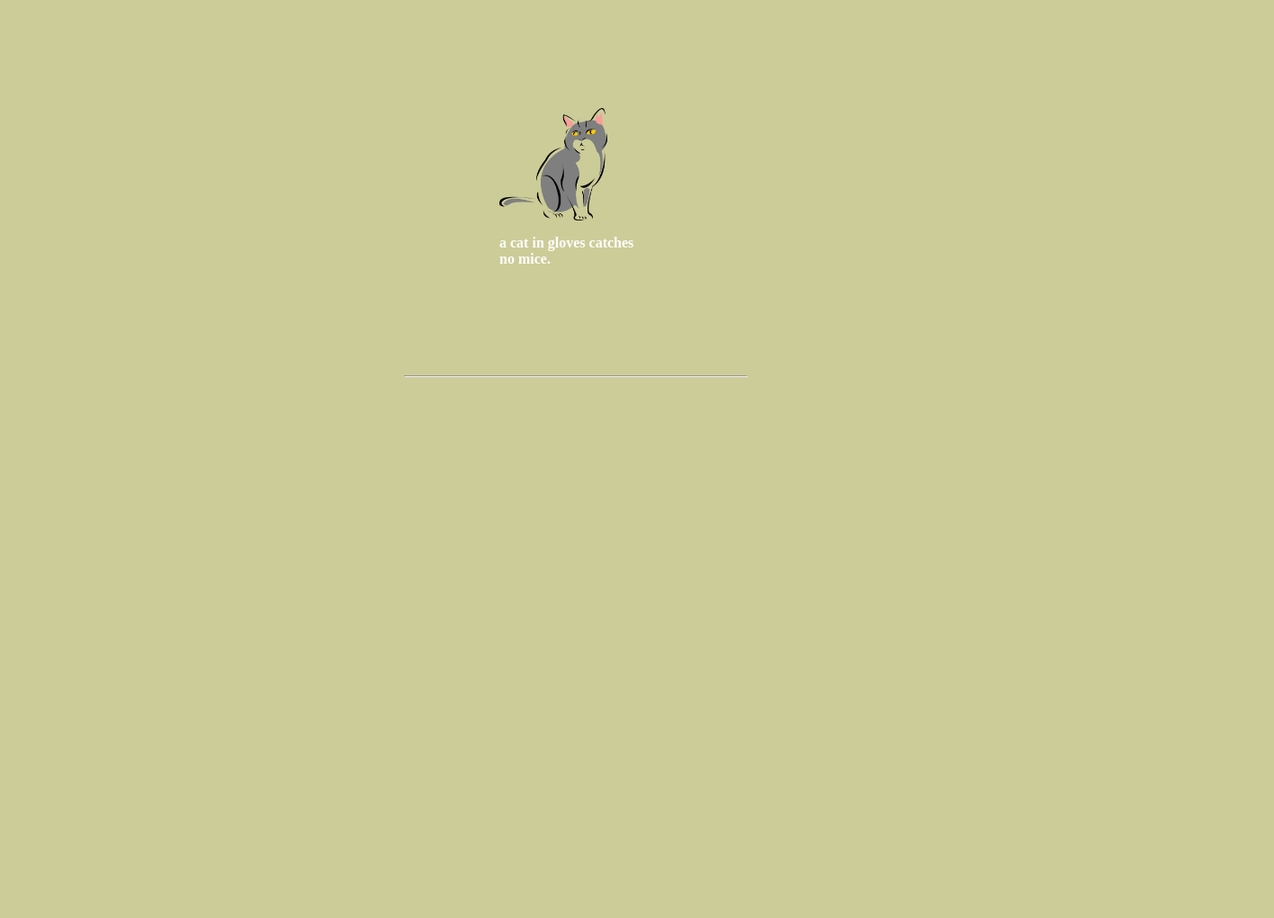
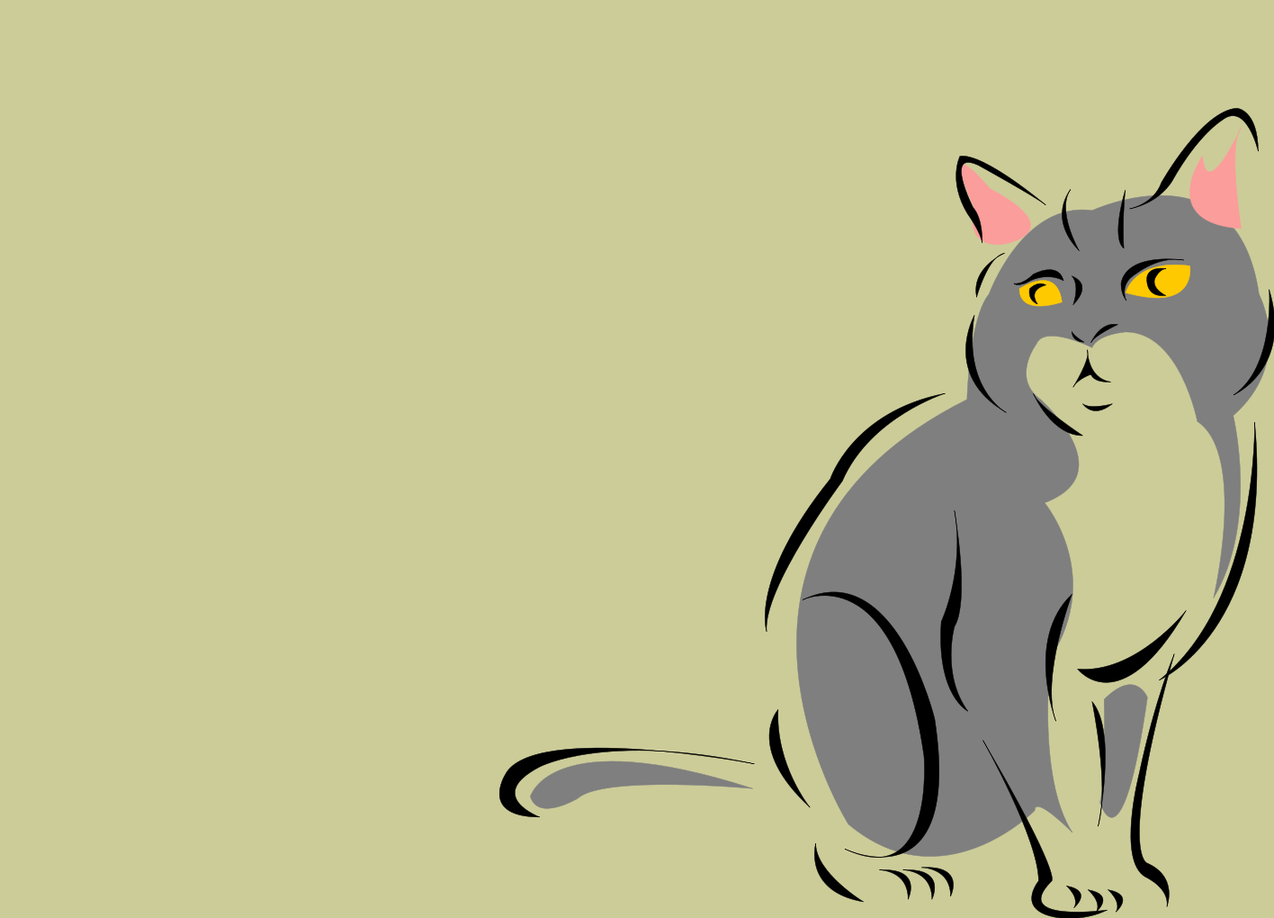
Before and after one commit to isyuanjun/profile, a plain HTML site: page index.html in a window 1280 px wide. Shown: the top 1020 px of the page at 90% size, 1416 px wide, since content can reach past the window. Before the commit the page ends 800 px from the top, so only its background shows below. Drawn offline with Linux system fonts and the light colour scheme.

Commit message:
Update index.html

```diff
--- a/index.html
+++ b/index.html
@@ -2,7 +2,7 @@
   <head>
     <style>
     body {background-color:#CCCC99;}
-    img {text-align:center;width:120;margin:auto;}
+    /*img {text-align:center;width:120;margin:auto;}*/
     p {font-size:2rm;font-weight:bold;color:#fff;}
     .img-cat {width:170;margin:120 auto;}
     hr {width:30%;border:none dotted}
```
